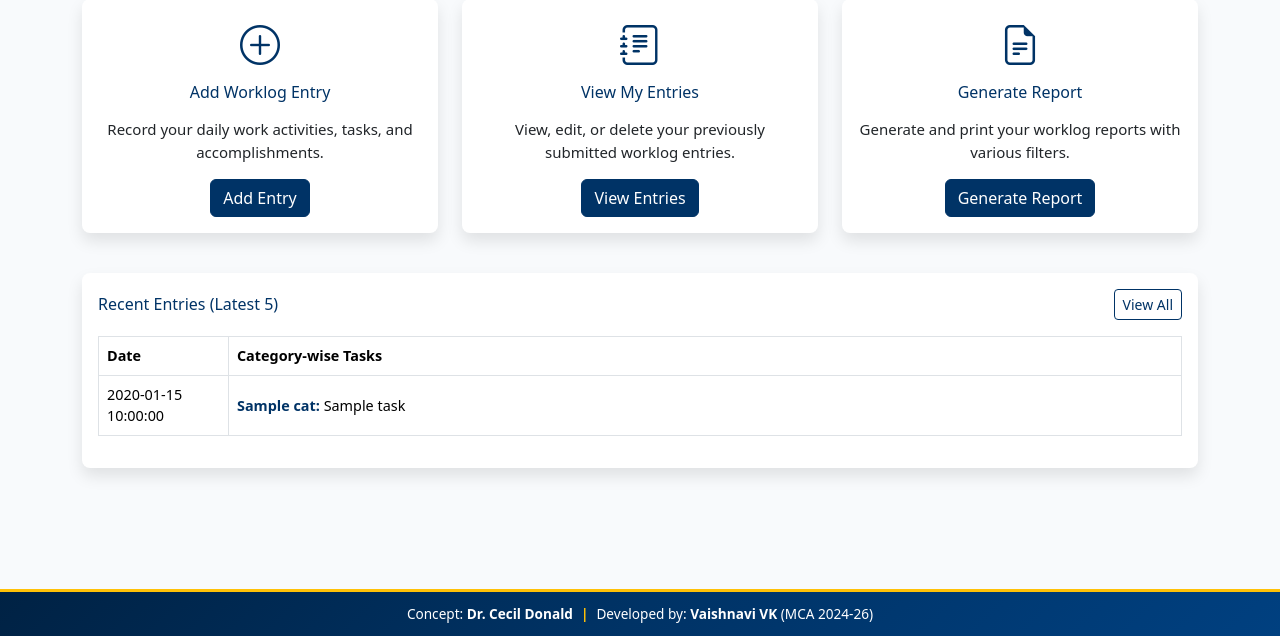
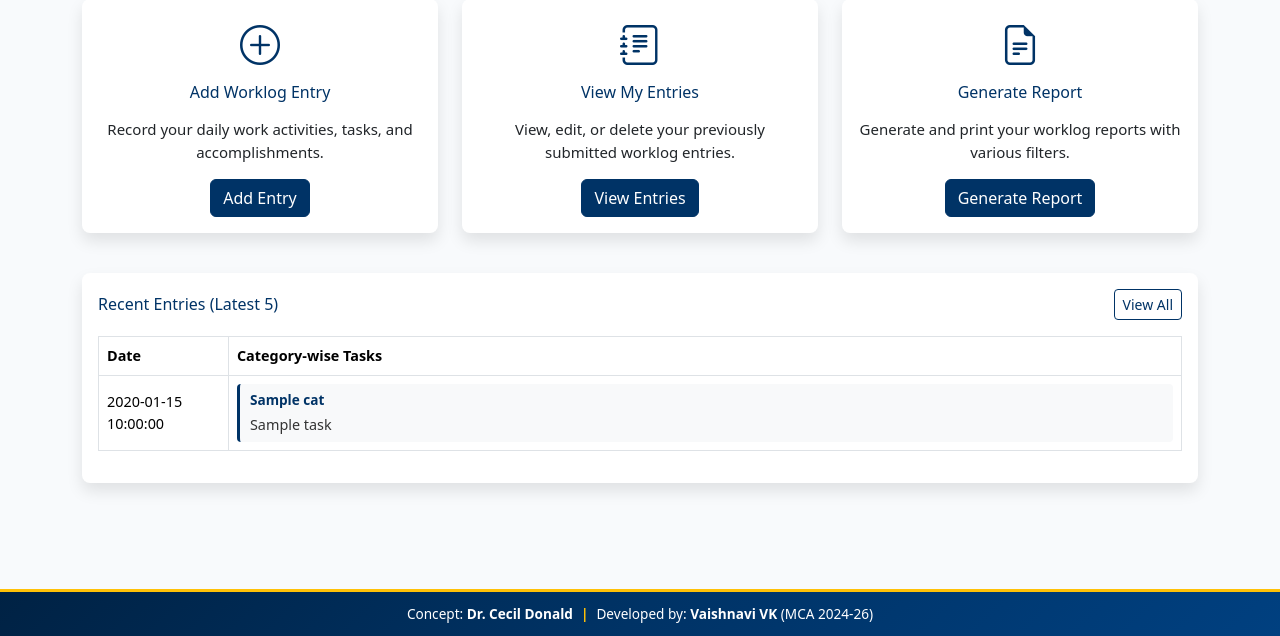
Before and after one commit to DarshanHeble/Iqac-manager, a Flask app: template templates/dashboard.html in a window 1280 px wide. Shown: the part 164-800 px from the top of the page. Run offline with Flask 3, Linux system fonts and the light colour scheme; the template is opened without the code that fills it: most values are stand-ins (such as "Sample title", 1, 10 or a date in 2020).

Commit message:
refactor: update date formatting to DD-MM-YYYY across application and improve UI layout for dashboard tasks

```diff
--- a/app.py
+++ b/app.py
@@ -279,7 +279,7 @@ def send_29th_reminder():
                 deadline_date = datetime(current_year + 1, 1, 2).date()
             else:
                 deadline_date = datetime(current_year, current_month + 1, 2).date()
-            deadline_str = deadline_date.strftime('%b %d, %Y')
+            deadline_str = deadline_date.strftime('%d-%m-%Y')
 
             subject = f"IQAC Worklog Reminder - Missing Entries"
             body = f"""Dear {username},
@@ -328,7 +328,7 @@ def send_1st_deadline_reminder():
             # Format missing dates grouped by month (Feb - 2, 3, 5)
             sorted_dates = sorted(missing_dates)
             dates_list = format_dates_by_month(sorted_dates)
-            deadline_str = today.strftime('%b %d, %Y')
+            deadline_str = today.strftime('%d-%m-%Y')
 
             subject = f"URGENT: IQAC Worklog Submission Deadline - TODAY"
             body = f"""Dear {username},
@@ -457,23 +457,24 @@ def check_submission_window():
         report_year, report_month = today.year, today.month - 1
 
     reporting_month_str = f"{report_year}-{report_month:02d}"
-    month_name = datetime(report_year, report_month, 1).strftime("%B %Y")
+    month_name = datetime(report_year, report_month, 1).strftime("%m-%Y")
 
     is_open = open_day <= current_day <= close_day
 
     if is_open:
-        window_msg = f"Submission window for {month_name} is open until {today.strftime('%B')} {close_day}, {today.year}."
+        close_date = today.replace(day=close_day).strftime("%d-%m-%Y")
+        window_msg = f"Submission window for {month_name} is open until {close_date}."
     elif current_day < open_day:
-        window_msg = (f"Submission window for {month_name} opens on "
-                      f"{today.strftime('%B')} {open_day}, {today.year}.")
+        open_date = today.replace(day=open_day).strftime("%d-%m-%Y")
+        window_msg = f"Submission window for {month_name} opens on {open_date}."
     else:
         # Past the close day — next window is next month
         if today.month == 12:
-            next_open = datetime(today.year + 1, 1, open_day).strftime("%B %d, %Y")
+            next_open = datetime(today.year + 1, 1, open_day).strftime("%d-%m-%Y")
         else:
-            next_open = datetime(today.year, today.month + 1, open_day).strftime("%B %d, %Y")
-        window_msg = (f"Submission window for {month_name} closed on "
-                      f"{today.strftime('%B')} {close_day}, {today.year}. "
+            next_open = datetime(today.year, today.month + 1, open_day).strftime("%d-%m-%Y")
+        close_date = today.replace(day=close_day).strftime("%d-%m-%Y")
+        window_msg = (f"Submission window for {month_name} closed on {close_date}. "
                       f"Next window opens {next_open}.")
 
     return is_open, reporting_month_str, open_day, close_day, window_msg
@@ -611,10 +612,16 @@ def _allowed_attachment(filename):
 # ------------------ TEMPLATE FILTER ------------------
 @app.template_filter("datetimeformat")
 def datetimeformat(value):
+    if not value:
+        return value
+    value_str = str(value).strip()
     try:
-        return datetime.strptime(value, "%Y-%m-%d").strftime("%d-%m-%Y")
-    except:
-        return value
+        return datetime.strptime(value_str, "%Y-%m-%d").strftime("%d-%m-%Y")
+    except ValueError:
+        try:
+            return datetime.strptime(value_str, "%Y-%m").strftime("%m-%Y")
+        except ValueError:
+            return value
 
 @app.route("/")
 def home():
@@ -1417,9 +1424,9 @@ def admin_panel():
 
     # Format month for display (e.g., "January 2026")
     try:
-        display_month = datetime.strptime(selected_month, "%Y-%m").strftime("%B %Y")
+        display_month = datetime.strptime(selected_month, "%Y-%m").strftime("%m-%Y")
     except:
-        display_month = datetime.now().strftime("%B %Y")
+        display_month = datetime.now().strftime("%m-%Y")
 
     return render_template(
         "admin.html",
@@ -1442,7 +1449,7 @@ def admin_panel():
         submission_pct=submission_pct,
         pending_coordinators=pending_coordinators,
         submitted_coordinator_names=submitted_coordinator_names,
-        current_report_month=datetime.strptime(current_report_month, "%Y-%m").strftime("%B %Y"),
+        current_report_month=datetime.strptime(current_report_month, "%Y-%m").strftime("%m-%Y"),
         **dict(zip(('submission_open_day', 'submission_close_day'), get_submission_window())),
         coordinators=coordinators,
         coord_reports=coord_reports,
@@ -2169,8 +2176,8 @@ def send_iqac_report_reminder(is_deadline=False):
     today = datetime.now().date()
     # Report is for the current month
     reporting_month = today.strftime("%Y-%m")
-    month_display = today.strftime("%B %Y")
-    deadline_str = today.replace(day=5).strftime("%d %B %Y")
+    month_display = today.strftime("%m-%Y")
+    deadline_str = today.replace(day=5).strftime("%d-%m-%Y")
 
     conn = get_db_connection()
     cursor = get_cursor(conn)
@@ -2246,10 +2253,10 @@ def send_auto_iqac_reminders():
     else:
         report_year, report_month = today.year, today.month - 1
     reporting_month = f"{report_year}-{report_month:02d}"
-    month_display = datetime(report_year, report_month, 1).strftime("%B %Y")
+    month_display = datetime(report_year, report_month, 1).strftime("%m-%Y")
 
     days_left = close_day - today.day
-    deadline_date = today.replace(day=close_day).strftime("%d %B %Y")
+    deadline_date = today.replace(day=close_day).strftime("%d-%m-%Y")
 
     if days_left == 0:
         days_left_str = "TODAY is the last day"
@@ -2370,7 +2377,7 @@ def iqac_dashboard():
     if reporting_month_str:
         try:
             ry, rm = map(int, reporting_month_str.split('-'))
-            reporting_month_display = datetime(ry, rm, 1).strftime("%B %Y")
+            reporting_month_display = datetime(ry, rm, 1).strftime("%m-%Y")
         except Exception:
             reporting_month_display = reporting_month_str
 
@@ -2406,7 +2413,7 @@ def iqac_monthly_report():
         return redirect("/login")
 
     _, reporting_month_str, _, _, _ = check_submission_window()
-    reporting_month_display = datetime.strptime(reporting_month_str, "%Y-%m").strftime("%B %Y")
+    reporting_month_display = datetime.strptime(reporting_month_str, "%Y-%m").strftime("%m-%Y")
 
     report_type = "aqar_coordinator" if is_aqar_coordinator(user) else "standard"
 
@@ -2580,7 +2587,7 @@ def iqac_upload_signed_report():
         recipients = notify_cur.fetchall()
         notify_conn.close()
 
-        reporting_month_display = datetime.strptime(reporting_month, "%Y-%m").strftime("%B %Y")
+        reporting_month_display = datetime.strptime(reporting_month, "%Y-%m").strftime("%m-%Y")
         subject = f"IQAC Report Submitted – {username.title()} ({reporting_month_display})"
         body = (
             f"Dear Admin/Secretary,\n\n"
--- a/templates/admin.html
+++ b/templates/admin.html
@@ -278,8 +278,8 @@
                         <td>{{ loop.index }}</td>
                         <td>{{ r.username.title() }}</td>
                         <td><span class="badge" style="background-color:#003366; font-size:0.75rem;">{{ r.role }}</span></td>
-                        <td>{{ r.reporting_month }}</td>
-                        <td>{{ r.uploaded_at.strftime('%d %b %Y, %I:%M %p') if r.uploaded_at else '—' }}</td>
+                        <td>{{ r.reporting_month | datetimeformat }}</td>
+                        <td>{{ r.uploaded_at.strftime('%d-%m-%Y %I:%M %p') if r.uploaded_at else '—' }}</td>
                         <td>
                           {% if r.status == 'reviewed' %}
                             <span class="badge bg-success">Authorised</span>
--- a/templates/admin_signed_reports.html
+++ b/templates/admin_signed_reports.html
@@ -115,7 +115,7 @@
                       <td>{{ r.username.title() }}</td>
                       <td>{{ r.designation or '—' }}</td>
                       <td>{{ r.department or '—' }}</td>
-                      <td>{{ r.reporting_month }}</td>
+                      <td>{{ r.reporting_month | datetimeformat }}</td>
                       <td>{{ r.uploaded_at.strftime('%d-%m-%Y %I:%M %p') if r.uploaded_at else '—' }}</td>
                       <td>
                         {% if r.status == 'reviewed' %}
--- a/templates/dashboard.html
+++ b/templates/dashboard.html
@@ -77,6 +77,28 @@
       }
       footer a { color: #fff; text-decoration: none; }
       footer a:hover { text-decoration: underline; }
+      .category-task {
+        margin-bottom: 8px;
+        padding: 6px 10px;
+        background-color: #f8f9fa;
+        border-radius: 4px;
+        border-left: 3px solid #003366;
+        text-align: left;
+      }
+      .category-task:last-child {
+        margin-bottom: 0;
+      }
+      .category-name {
+        font-weight: 600;
+        color: #003366;
+        font-size: 0.85rem;
+      }
+      .category-task-text {
+        color: #333;
+        margin-top: 4px;
+        white-space: pre-line;
+        word-break: break-word;
+      }
     </style>
   </head>
 
@@ -173,8 +195,10 @@
                       <td>
                         {% if log.tasks_dict %}
                           {% for cat, task in log.tasks_dict.items() %}
-                            <span style="font-weight:600; color:#003366;">{{ cat }}:</span>
-                            {{ task[:80] }}{% if task|length > 80 %}...{% endif %}<br>
+                            <div class="category-task">
+                              <div class="category-name">{{ cat }}</div>
+                              <div class="category-task-text">{{ task[:80] }}{% if task|length > 80 %}...{% endif %}</div>
+                            </div>
                           {% endfor %}
                         {% else %}
                           <span class="text-muted">No tasks recorded</span>
--- a/templates/iqac_coordinator_dashboard.html
+++ b/templates/iqac_coordinator_dashboard.html
@@ -253,7 +253,7 @@
             <tbody>
               {% for r in submitted_reports %}
               <tr>
-                <td>{{ r.reporting_month }}</td>
+                <td>{{ r.reporting_month | datetimeformat }}</td>
                 <td>{{ r.uploaded_at.strftime('%d-%m-%Y %I:%M %p') if (r.uploaded_at and r.status != 'pending_upload')
                   else '—' }}</td>
                 <td>
--- a/templates/secretary_dashboard.html
+++ b/templates/secretary_dashboard.html
@@ -201,8 +201,8 @@
                         <td>{{ loop.index }}</td>
                         <td>{{ r.username.title() }}</td>
                         <td><span class="badge" style="background-color:#003366; font-size:0.75rem;">{{ r.role }}</span></td>
-                        <td>{{ r.reporting_month }}</td>
-                        <td>{{ r.uploaded_at.strftime('%d %b %Y, %I:%M %p') if r.uploaded_at else '—' }}</td>
+                        <td>{{ r.reporting_month | datetimeformat }}</td>
+                        <td>{{ r.uploaded_at.strftime('%d-%m-%Y %I:%M %p') if r.uploaded_at else '—' }}</td>
                         <td>
                           {% if r.status == 'reviewed' %}
                             <span class="badge bg-success">Authorised</span>
```
